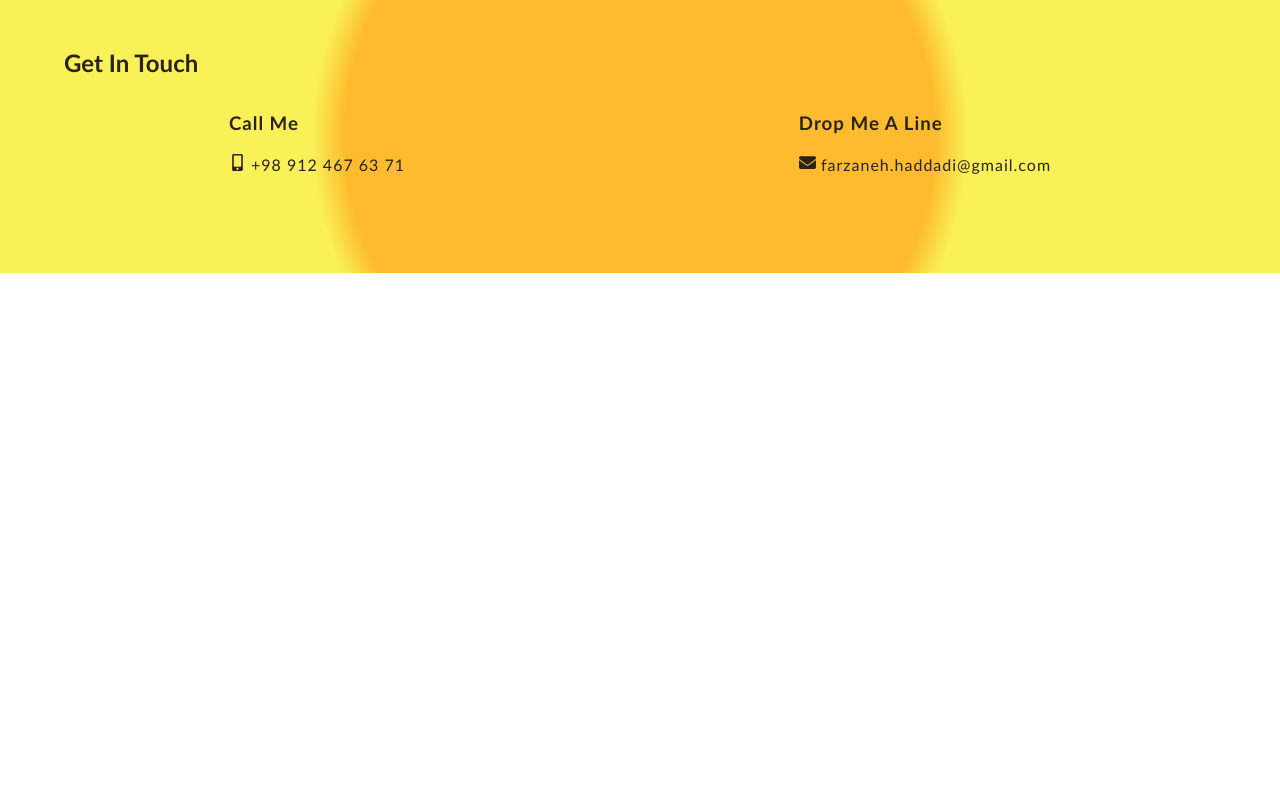
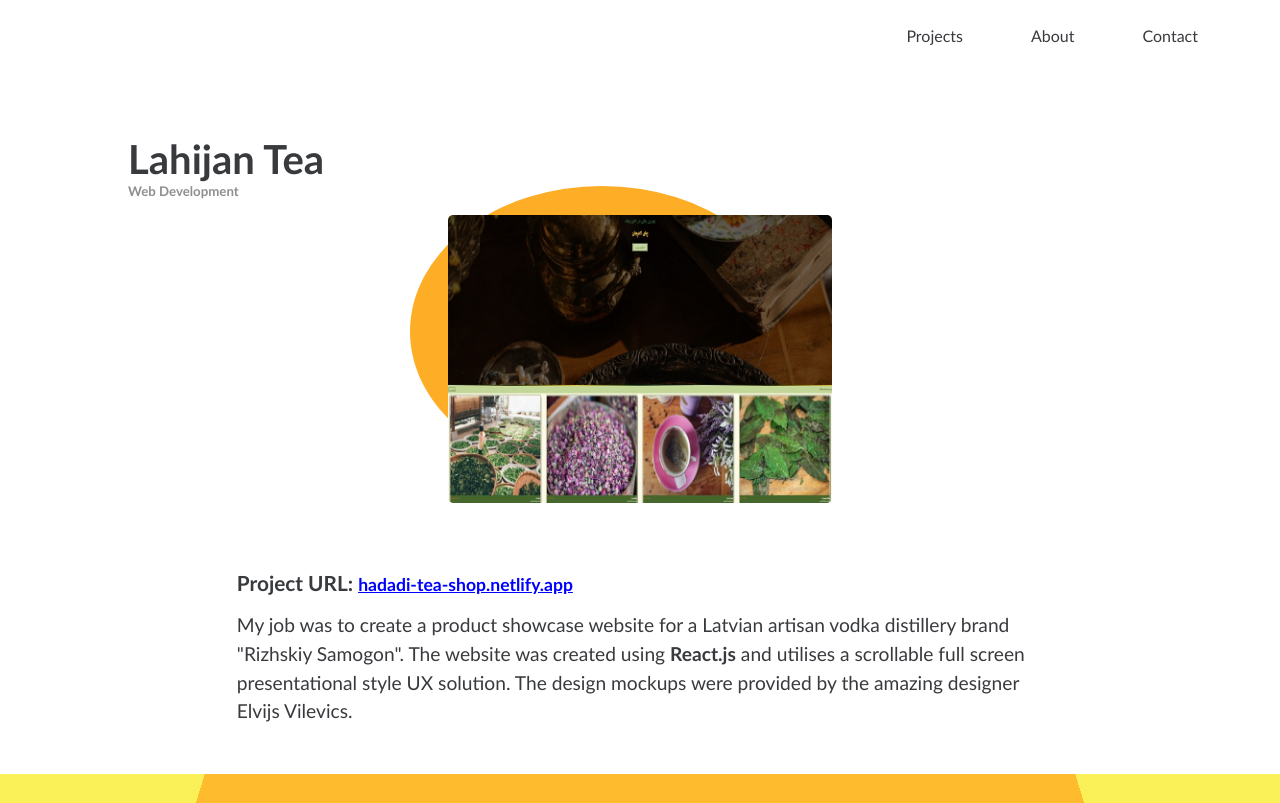
Before and after one commit to FarzanehHadadi/resume, a React (Create React App) app: page /teashop in a window 1280 px wide. Shown: the top 803 px of the page. Built offline with nearby package versions, Linux system fonts and the light colour scheme.

Commit message:
single page design completed

```diff
--- a/src/App.css
+++ b/src/App.css
@@ -33,7 +33,7 @@
 }
 .header{
     background: linear-gradient(110deg, #fdcd3b 60%, #f2f542 60%);
-    min-height: 100vh;
+    min-height: 50vh;
 }
 .banner{
     align-items: center;
@@ -82,50 +82,6 @@
    border-radius: 10px;
    margin-left: 2   rem;
 }
-
-
-@media screen and (min-width:756px) {
-    .banner {
-        display:grid;
-        grid-template-columns: repeat(2, 1fr);
-    }
-      .projects-list {
-          grid-template-columns: repeat(2, 1fr) !important;
-          justify-content: space-between;
-          margin-top: 0;
-          margin-bottom: 0;
-      }
-
-      .contact {
-          display: flex;
-          justify-content: space-around;
-      }
-
-      footer h2 {
-          margin-left: 2rem;
-      }
-}
-@media screen and (min-width:992px){
-    .image-container{
-        max-width:80%;
-    }
-
-}
-
-/* CUSTOM LINE COLOR */
-/* The line */
-@media only screen and (min-width: 1170px){
-
-    .vertical-timeline.vertical-timeline--two-columns:before
-     {
-        background: #E0D3DE;
-    }
-    .projects-list{
-        max-width: 90vw;
-    grid-template-columns: repeat(3, 400px)!important;
-    }
-
-}
 .location {
     color: #8f8f8f;
     font-size: 0.9rem;
@@ -154,10 +110,11 @@
     /* background:#042e28; */
     /* background:#cf8508; */
     /* background:#9e752f; */
-    background: radial-gradient(circle, rgba(253, 187, 45, 1) 45%, rgba(250, 240, 87, 1) 50%);
+    background: radial-gradient(circle, rgba(253, 187, 45, 1) 70%, rgba(250, 240, 87, 1) 50%);
     padding:3rem 2rem;
     text-align: left;
     color:#292216;
+    height: 300px;
 }
 .contact{
     line-height: 1.5;
@@ -230,21 +187,133 @@
     border-bottom-right-radius: 10px;
 }
 .animate-divider{
-    margin:0 auto;
-    animation: filling 3s ease infinite;
+    animation: filling 15s ease infinite;
 }
 @keyframes filling {
     0%{
         width:0;
     }
-    50%{
+    100%{
         width:300px;
     }
 }
 .projects-title{
-    text-align: center;
-    text-justify: center;
-    text-transform: uppercase;
+    margin:1rem;
+    margin-top: 0;
+    text-align: left;
+        text-transform: uppercase;
     font-size: 2rem;
     color:#04274a
 }
+.projects-title p{
+    font-size: 1rem;
+    margin-top: 1rem;
+    line-height:2;
+    text-transform: lowercase;
+}
+.single-project{
+    padding: 2rem;
+    margin: 1rem 2rem;
+}
+.single-project-title{
+    text-align: left;
+    margin:1rem 4rem;
+    text-transform: capitalize;
+}
+.single-project-title h3{
+    font-size: 2.5rem;
+}
+.single-project-title h5{
+    color:#8f8f8f;
+}
+.single-project-image-container{
+    /* overflow:hidden;
+    text-align: center;
+    position:relative;
+
+    height: 20vh;
+    width: 60vw; */
+    position:relative;
+    margin-top: 50px;
+
+}
+.single-project-image{
+     width: 100%;
+     z-index: 2;
+     position: relative;
+     border-radius: 5px;
+
+}
+.single-project-image-container::after{
+    content:"";
+     position:absolute;
+     top:-10%;
+     left: -10%;;
+     width:100%;
+     height:100%;
+    border-radius: 50%;
+    background:rgb(254, 173, 39);
+    z-index: 1;
+}
+.single-project-info{
+    text-align: left;
+    margin: 0 auto;
+    margin-top: 4rem;
+    max-width: 70%;
+}
+.url{
+    font-weight: bold;
+    font-size: 1.3rem;
+    margin: 1rem auto;
+}
+.single-project-info a{
+    color:blue;
+    display:inline-block;
+    font-size: 1.1rem;
+}
+.single-project-desc{
+    font-size: 1.2rem;
+    line-height:1.5
+}
+/******************* media screen ******************/
+@media screen and (min-width:756px) {
+    .banner {
+        display: grid;
+        grid-template-columns: repeat(2, 1fr);
+    }
+    .projects-list {
+        grid-template-columns: repeat(2, 1fr) !important;
+        justify-content: space-between;
+        margin-top: 0;
+        margin-bottom: 0;
+    }
+    .contact {
+        display: flex;
+        justify-content: space-around;
+    }
+    footer h2 {
+        margin-left: 2rem;
+    }
+    .single-project-image-container {
+        max-width: 50vw;
+        margin: 0 auto;
+    }
+}
+@media screen and (min-width:992px) {
+    .image-container {
+        max-width: 80%;
+    }
+    .single-project-image-container {
+        max-width: 30vw;
+        margin: 0 auto;
+    }
+}
+@media only screen and (min-width: 1170px) {
+    .vertical-timeline.vertical-timeline--two-columns:before {
+        background: #E0D3DE;
+    }
+    .projects-list {
+        max-width: 90vw;
+        grid-template-columns: repeat(3, 400px) !important;
+    }
+}
--- a/src/App.js
+++ b/src/App.js
@@ -2,17 +2,23 @@
 import Home from "./pages/Home";
 import About from "./pages/About";
 import Footer from "./component/Footer";
-import { BrowserRouter, Route, SWitch } from "react-router-dom";
+import { BrowserRouter, Route, Switch } from "react-router-dom";
+import TeaShop from "./pages/TeaShop";
 function App() {
   return (
     <>
       <BrowserRouter>
+        <Switch>
           <Route exact path="/">
             <Home />
           </Route>
           <Route exact path="/about">
             <About />
           </Route>
+          <Route exact path="/teashop">
+            <TeaShop />
+          </Route>
+        </Switch>
       </BrowserRouter>
       <Footer />
     </>
--- a/src/component/ProjectsList.jsx
+++ b/src/component/ProjectsList.jsx
@@ -7,11 +7,15 @@
       <div className="projects-title">
         <h2>projets</h2>
         <div className="animate-divider"></div>
+        <p>
+          I’m always excited to start new projects. If you’ve got an idea you
+          need help bringing to reality, let me know!
+        </p>
       </div>
       {/* carts and cart items */}
       <div className="projects-list">
         {/* project 1 */}
-        <Link className="project">
+        <Link className="project" to="/onlineshop">
           <div className="project-image-container">
             <img
               src={tea}
@@ -26,7 +30,7 @@
         </Link>
         {/* end of project 1 */}
         {/* project 2 */}
-        <Link className="project">
+        <Link className="project" to="/chatwithme">
           <div className="project-image-container">
             <img
               src={tea}
@@ -41,7 +45,7 @@
         </Link>
         {/* end of project 2 */}
         {/* project 3 */}
-        <Link className="project">
+        <Link className="project" to="/teashop">
           <div className="project-image-container">
             <img
               src={tea}
--- a/src/component/Timeline.jsx
+++ b/src/component/Timeline.jsx
@@ -1,5 +1,4 @@
 import React from "react";
-import { useState, useEffect, useRef } from "react";
 import { FaReact } from "react-icons/fa";
 import { SiCsharp } from "react-icons/si";
 import { CgCPlusPlus } from "react-icons/cg";
--- a/src/pages/About.jsx
+++ b/src/pages/About.jsx
@@ -1,8 +1,10 @@
 import CustomizedTimeline from "../component/Timeline";
+import Navbar from "../component/Navbar";
 
 const About = () => {
   return (
     <div>
+      <Navbar />
       <CustomizedTimeline />
     </div>
   );
--- a/src/pages/TeaShop.jsx
+++ b/src/pages/TeaShop.jsx
@@ -1,5 +1,38 @@
+import { Link, Redirect } from "react-router-dom";
+import teashop from "../asset/teashop.jpg";
+import Navbar from "../component/Navbar";
+
 const TeaShop = () => {
-  return <div></div>;
+  return (
+    <div>
+      <Navbar />
+      <article className="single-project">
+        <div className="single-project-title">
+          <h3>Lahijan tea</h3>
+          <h5>web development</h5>
+        </div>
+        <div className="single-project-image-container">
+          <div className="circle"></div>
+          <img src={teashop} alt="tea shop" className="single-project-image" />
+        </div>
+        <div className="single-project-info">
+          <p className="url">
+            Project URL:&nbsp;
+            <a href="https://hadadi-tea-shop.netlify.app/" target="_blank">
+              hadadi-tea-shop.netlify.app
+            </a>
+          </p>
+          <p className="single-project-desc">
+            My job was to create a product showcase website for a Latvian
+            artisan vodka distillery brand "Rizhskiy Samogon". The website was
+            created using <strong>React.js</strong> and utilises a scrollable
+            full screen presentational style UX solution. The design mockups
+            were provided by the amazing designer Elvijs Vilevics.
+          </p>
+        </div>
+      </article>
+    </div>
+  );
 };
 
 export default TeaShop;
```
Also changed, not shown: src/asset/tea.jpg (added), src/asset/teashop.jpg (added). Lines whose indentation alone changed are shown as unchanged.
